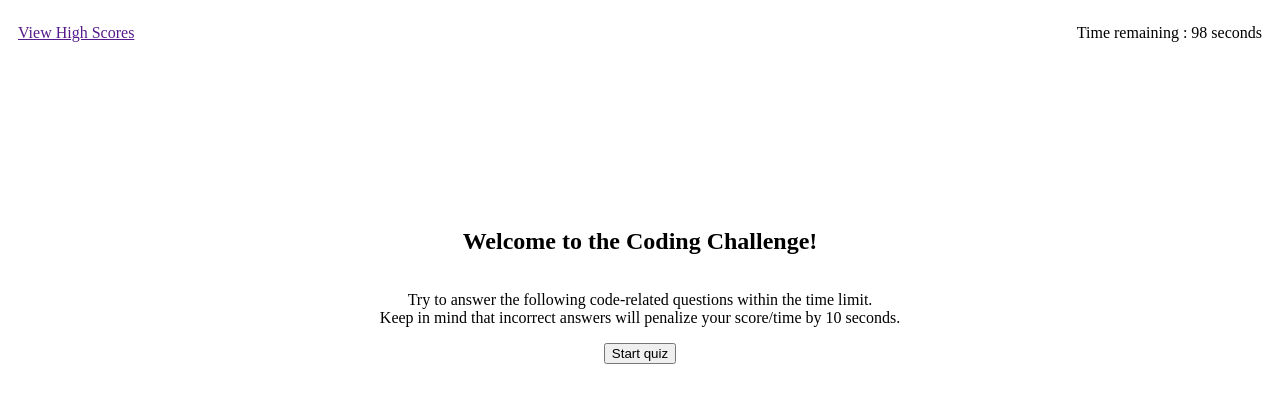
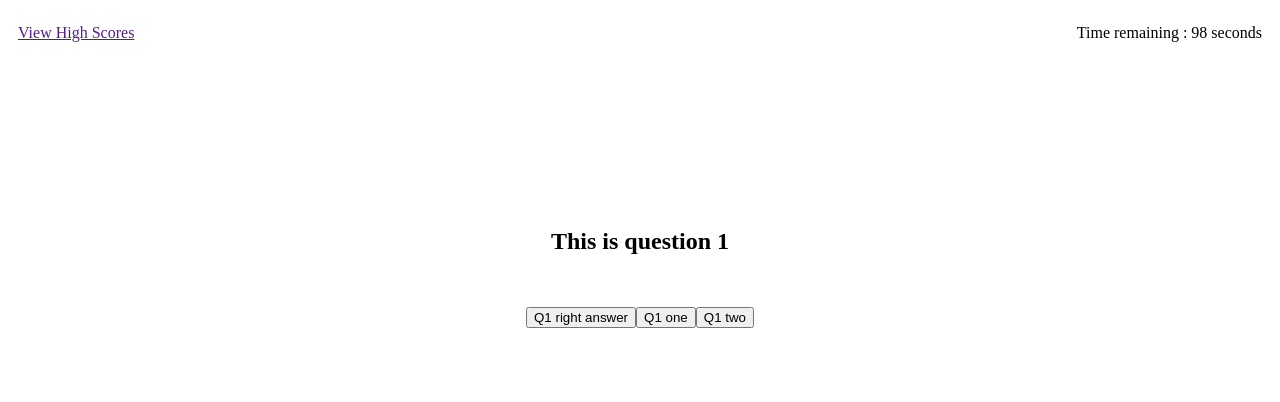
Before and after one commit to N2theFray/coding-quest, a plain HTML site: page index.html in a window 1280 px wide. Both pictures are taken after a click on the element 640 px from the left and 285 px from the top of the page. Drawn offline with Linux system fonts and the light colour scheme.

Commit message:
created for loop to put down three buttons

```diff
--- a/assets/js/script.js
+++ b/assets/js/script.js
@@ -19,6 +19,7 @@ var codeAnswers = [
     "Q3 three"
 ]
 
+// timer function
 function timeGoesOn (){
     var timeLeft = 100;
     var downloadTimer = setInterval(function(){
@@ -29,5 +30,57 @@ function timeGoesOn (){
     },1000);
 }
 
+function startChallenge (){
+
+    //remove original header and insert question
+    document.querySelector(".codeHeader").textContent = codeQuestions[0];
+    document.querySelector(".welcomeContent").textContent = "";
+
+    //remove quiz Start button
+    var removeStart = document.querySelector(".quizBtn");
+    removeStart.remove();
+    debugger;
+    //div to hold buttons
+    var buttonHolder = document.createElement("div");
+    buttonHolder.className = "choiceBtns";
+
+    // loop to add three choices
+    for (var i = 0; i <= 2; i++){
+        //add buttons that contain answers
+    var answerBtn = document.createElement("button");
+    answerBtn.className = "answers";
+    answerBtn.textContent = codeAnswers[i];
+
+     //add buttons to button holder div
+     buttonHolder.appendChild(answerBtn);
+}
+
+
+
+    //add button div to section
+    codeContentEl.appendChild(buttonHolder);
+    questionBuilder;
+}
+
+function questionBuilder () {
+     //div to hold buttons
+     var buttonHolder = document.createElement("div");
+     buttonHolder.className = "choiceBtns";
+
+     //add buttons that contain answers
+     var answerBtn = document.createElement("button");
+     answerBtn.className = "answers";
+     answerBtn.textContent = codeAnswers[0];
+
+     //add buttons to button holder div
+     buttonHolder.appendChild(answerBtn);
+
+     //add button div to section
+     codeContentEl.appendChild(buttonHolder);
+
+     startChallenge()
+}
+
 codeContentEl.addEventListener("click",timeGoesOn);
+codeContentEl.addEventListener("click", startChallenge);
 console.log(codeQuestions[0]);
--- a/index.html
+++ b/index.html
@@ -19,7 +19,7 @@
                 Try to answer the following code-related questions within the time limit. </br>
                 Keep in mind that incorrect answers will penalize your score/time by 10 seconds. </br>
             </p>
-        <button class="actionBtn">Start quiz</button>
+        <button class="quizBtn">Start quiz</button>
         </section>
     </main>
 </body>
```
